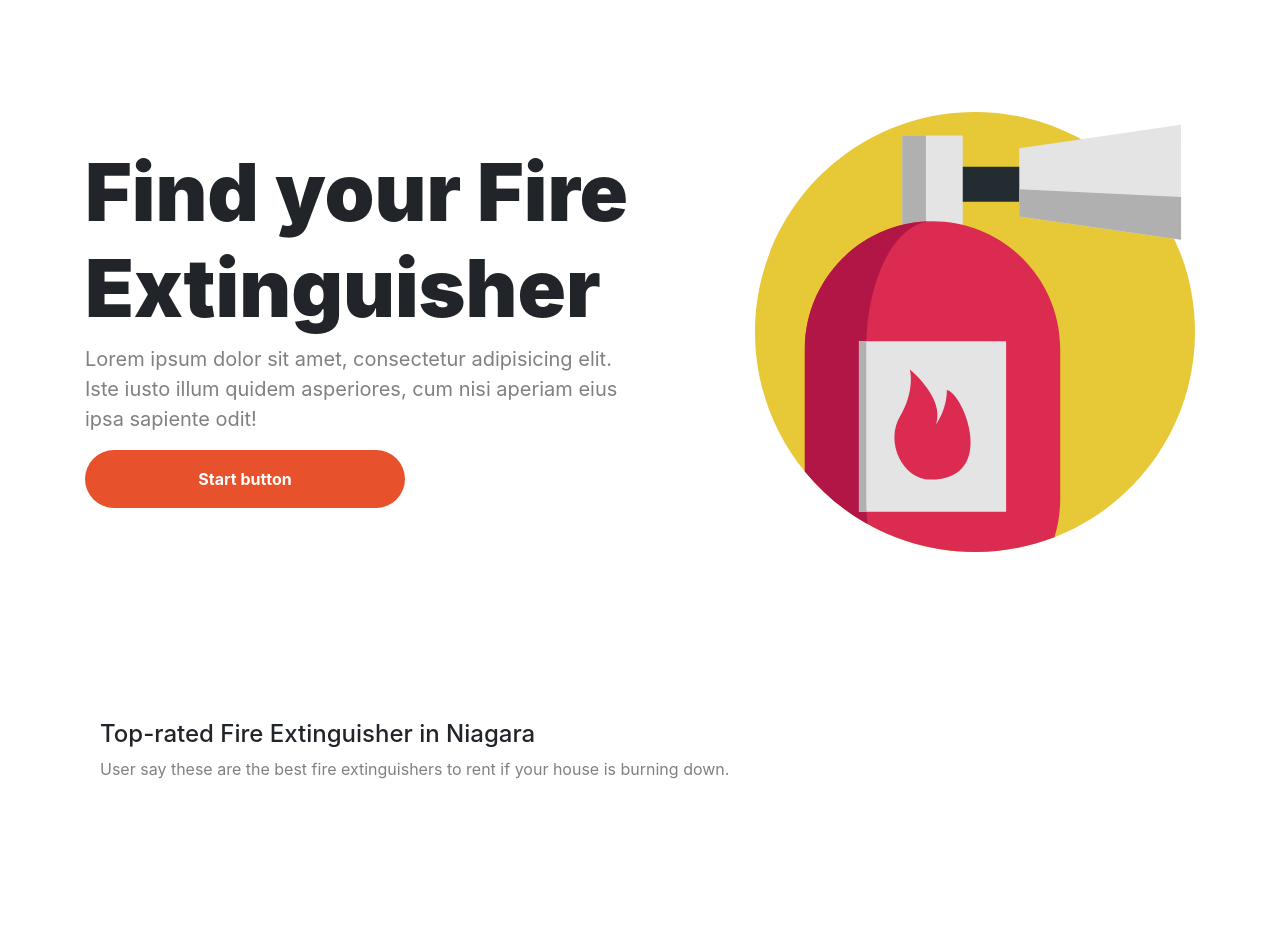
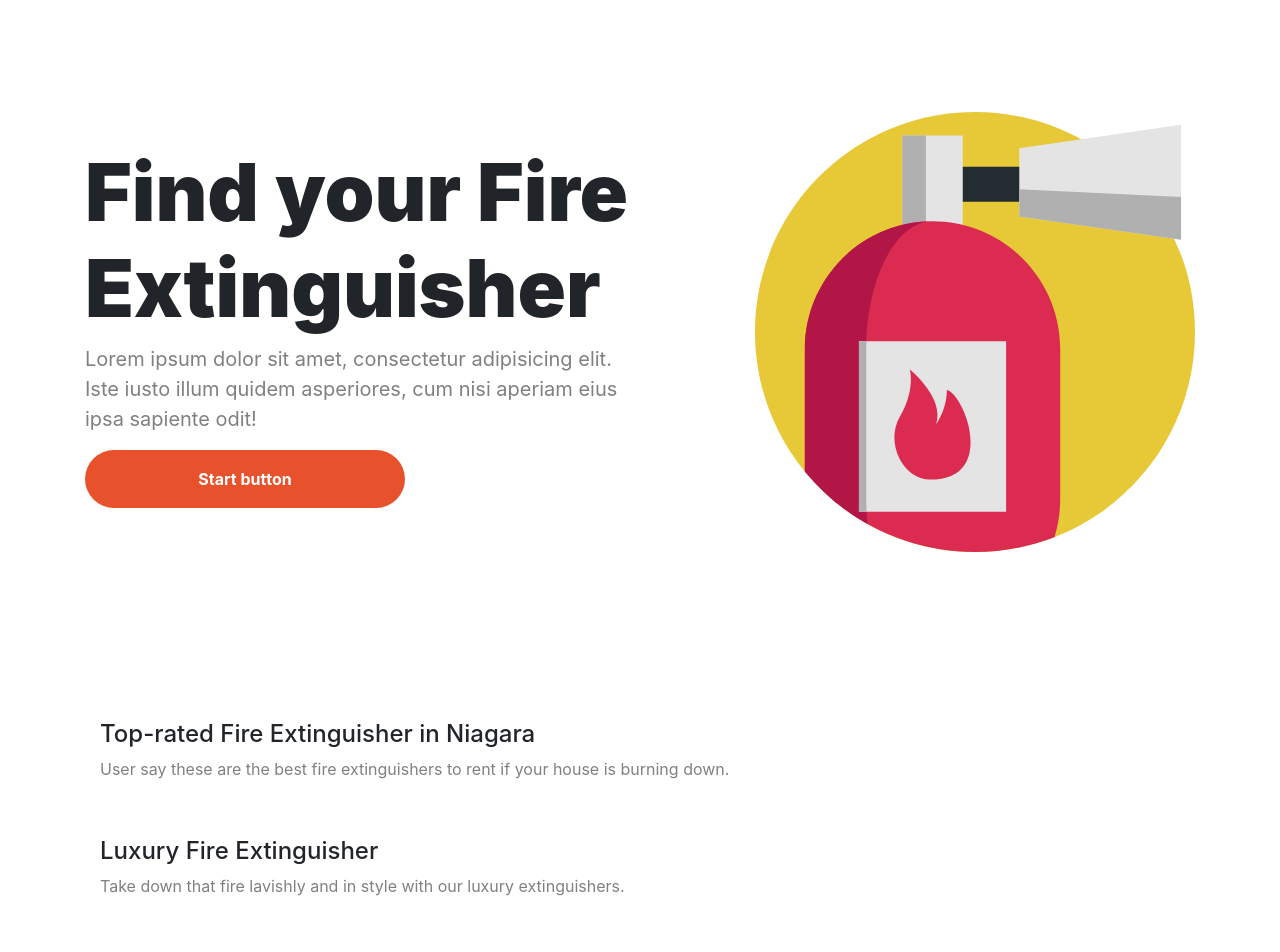
Before and after one commit to raj360/firengii-strapi-app, a Nuxt app: page / in a window 1280 px wide. Shown: the top 952 px of the page. After the commit the page ends 922 px from the top, so only its background shows below. Built offline with nearby package versions, Linux system fonts and the light colour scheme.

Commit message:
update Hero spacing to effect LargeCard Display

```diff
--- a/components/Hero.vue
+++ b/components/Hero.vue
@@ -16,6 +16,9 @@
 </script>
 
 <style scoped>
+  .container{
+   margin-bottom: 20rem;
+  }
        .Hero {
         height: 50vh;
         position: relative;
--- a/components/LargeCardDisplay.vue
+++ b/components/LargeCardDisplay.vue
@@ -20,7 +20,7 @@ export default {
 
 <style  scoped>
 .container {
-    margin-top: 20rem;
+    margin-top: 2rem;
 }
     .header {
         font-weight: 700;
```
